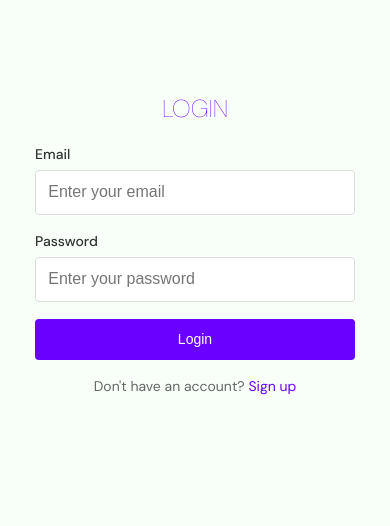
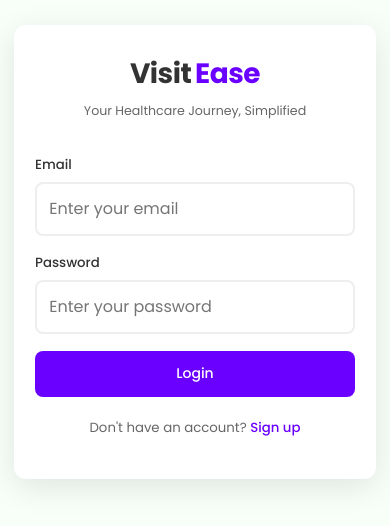
Before and after one commit to amribic/VisitEase, a Svelte app in the folder frontend/: page / in a window 390 px wide. Shown: the part 170-696 px from the top of the page. Built offline with nearby package versions, Linux system fonts and the light colour scheme; a web font is replaced by a local one.

Commit message:
improved ui

```diff
--- a/frontend/src/components/Login.svelte
+++ b/frontend/src/components/Login.svelte
@@ -44,7 +44,13 @@
 </script>
 
 <div class="login-container">
-  <h1>Login</h1>
+  <div class="logo-container">
+    <div class="logo">
+      <span class="logo-text">Visit</span>
+      <span class="logo-text-accent">Ease</span>
+    </div>
+    <div class="tagline">Your Healthcare Journey, Simplified</div>
+  </div>
 
   {#if error}
     <div class="error-message">
@@ -86,25 +92,48 @@
 </div>
 
 <style>
+  @import url('https://fonts.googleapis.com/css2?family=Poppins:wght@300;400;500;600;700&display=swap');
+
   .login-container {
     background: white;
-    padding: 1.5rem;
-    border-radius: 8px;
-    box-shadow: 0 2px 4px rgba(0, 0, 0, 0.1);
-    max-width: 400px;
+    padding: 2.5rem;
+    border-radius: 16px;
+    box-shadow: 0 8px 32px rgba(0, 0, 0, 0.1);
+    max-width: 420px;
     width: 100%;
-    margin: 0 auto;
+    margin: 2rem auto;
     position: relative;
+    font-family: 'Poppins', sans-serif;
   }
 
-  h1 {
+  .logo-container {
+    text-align: center;
+    margin-bottom: 2.5rem;
+  }
+
+  .logo {
+    margin-bottom: 0.5rem;
+  }
+
+  .logo-text {
+    font-size: 2.5rem;
+    font-weight: 700;
+    color: #333;
+    letter-spacing: -0.5px;
+  }
+
+  .logo-text-accent {
+    font-size: 2.5rem;
+    font-weight: 700;
     color: #6a00ff;
-    text-transform: uppercase;
-    font-size: 2rem;
-    font-weight: 100;
-    margin: 0 0 2rem 0;
-    padding: 0;
-    line-height: 1.2;
+    letter-spacing: -0.5px;
+  }
+
+  .tagline {
+    color: #666;
+    font-size: 1rem;
+    font-weight: 400;
+    margin-top: 0.5rem;
   }
 
   .form-group {
@@ -117,60 +146,71 @@
     margin-bottom: 0.5rem;
     color: #333;
     font-weight: 500;
+    font-size: 0.95rem;
   }
 
   input {
     width: 100%;
-    padding: 0.75rem;
-    border: 1px solid #ddd;
-    border-radius: 4px;
+    padding: 0.875rem;
+    border: 2px solid #eee;
+    border-radius: 8px;
     font-size: 1rem;
     box-sizing: border-box;
     -webkit-appearance: none;
     appearance: none;
+    transition: all 0.2s ease;
+    font-family: 'Poppins', sans-serif;
   }
 
   input:focus {
     outline: none;
     border-color: #6a00ff;
-    box-shadow: 0 0 0 2px rgba(106, 0, 255, 0.1);
+    box-shadow: 0 0 0 4px rgba(106, 0, 255, 0.1);
   }
 
   button {
     width: 100%;
-    padding: 0.75rem;
+    padding: 0.875rem;
     background-color: #6a00ff;
     color: white;
     border: none;
-    border-radius: 4px;
+    border-radius: 8px;
     font-size: 1rem;
+    font-weight: 500;
     cursor: pointer;
-    transition: background-color 0.2s;
+    transition: all 0.2s ease;
     -webkit-tap-highlight-color: transparent;
     touch-action: manipulation;
+    font-family: 'Poppins', sans-serif;
   }
 
   button:hover, button:active {
     background-color: #7c1fff;
+    transform: translateY(-1px);
+    box-shadow: 0 4px 12px rgba(106, 0, 255, 0.2);
   }
 
   button:disabled {
     background-color: #ccc;
     cursor: not-allowed;
+    transform: none;
+    box-shadow: none;
   }
 
   .error-message {
     background-color: #ffebee;
     color: #c62828;
-    padding: 0.75rem;
-    border-radius: 4px;
+    padding: 1rem;
+    border-radius: 8px;
     margin-bottom: 1.5rem;
     font-size: 0.9rem;
+    border: 1px solid #ffcdd2;
   }
 
   .signup-link {
     margin-top: 1.5rem;
     color: #666;
+    font-size: 0.95rem;
   }
 
   .link-button {
@@ -184,6 +224,7 @@
     display: inline;
     -webkit-tap-highlight-color: transparent;
     width: auto;
+    font-weight: 500;
   }
 
   .link-button:hover, .link-button:active {
@@ -193,16 +234,17 @@
 
   @media (max-width: 480px) {
     .login-container {
-      padding: 1.5rem;
-      margin: 0.5rem;
-      border-radius: 0;
-      box-shadow: none;
-      background: transparent;
+      padding: 2rem 1.5rem;
+      margin: 1rem;
+      border-radius: 12px;
     }
 
-    h1 {
-      font-size: 1.75rem;
-      margin-bottom: 1.5rem;
+    .logo-text, .logo-text-accent {
+      font-size: 2rem;
+    }
+
+    .tagline {
+      font-size: 0.9rem;
     }
 
     .form-group {
@@ -211,31 +253,22 @@
 
     input {
       padding: 0.875rem;
-      font-size: 16px; /* Prevents iOS zoom on focus */
+      font-size: 16px;
     }
 
     button {
       padding: 0.875rem;
-      font-size: 1rem;
-    }
-
-    .error-message {
-      padding: 0.875rem;
-      margin-bottom: 1.25rem;
-    }
-
-    .signup-link {
-      margin-top: 1.25rem;
     }
   }
 
   @media (max-height: 600px) {
     .login-container {
-      padding: 1rem;
+      padding: 1.5rem;
+      margin: 0.5rem auto;
     }
 
-    h1 {
-      margin-bottom: 1rem;
+    .logo-container {
+      margin-bottom: 1.5rem;
     }
 
     .form-group {
```
